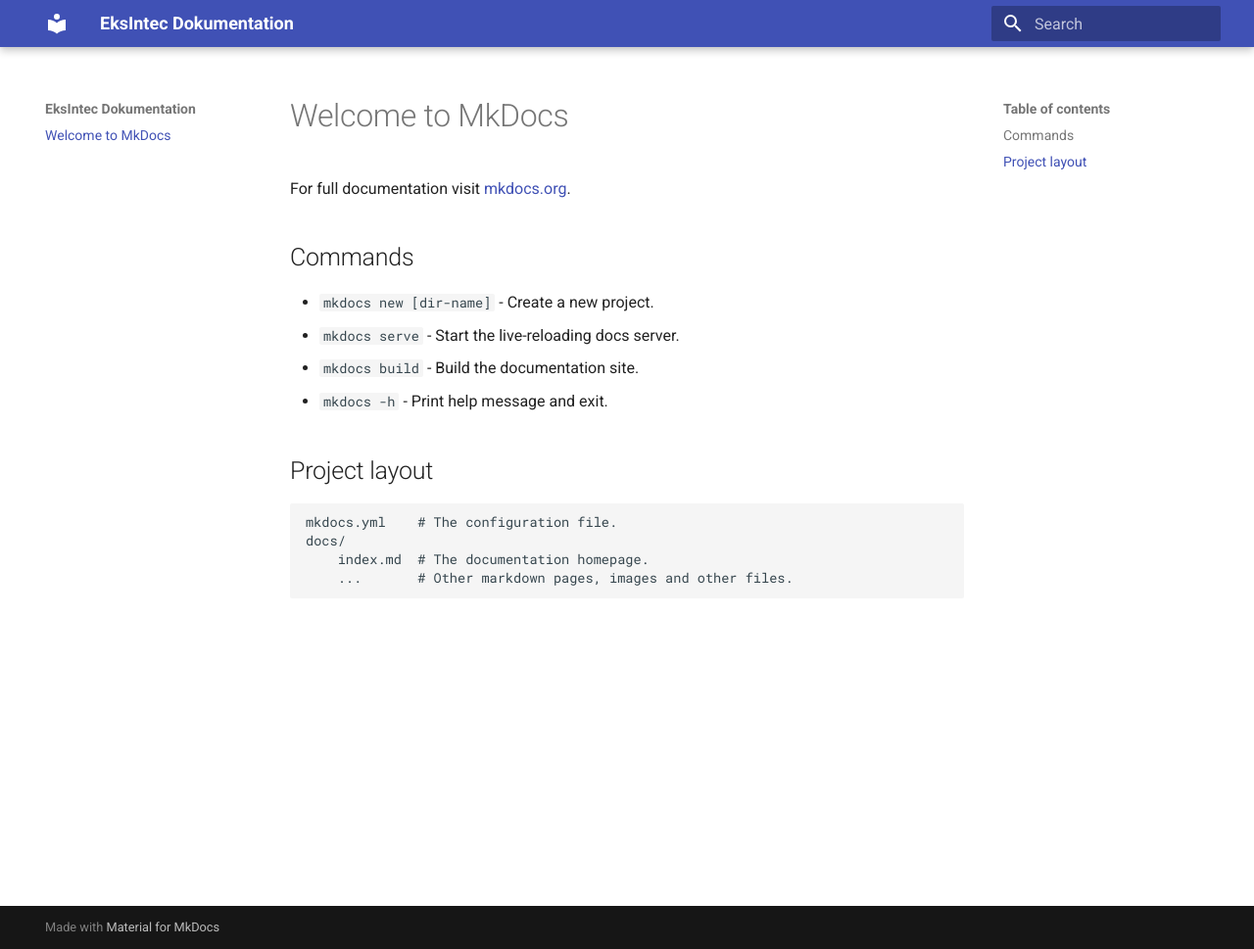
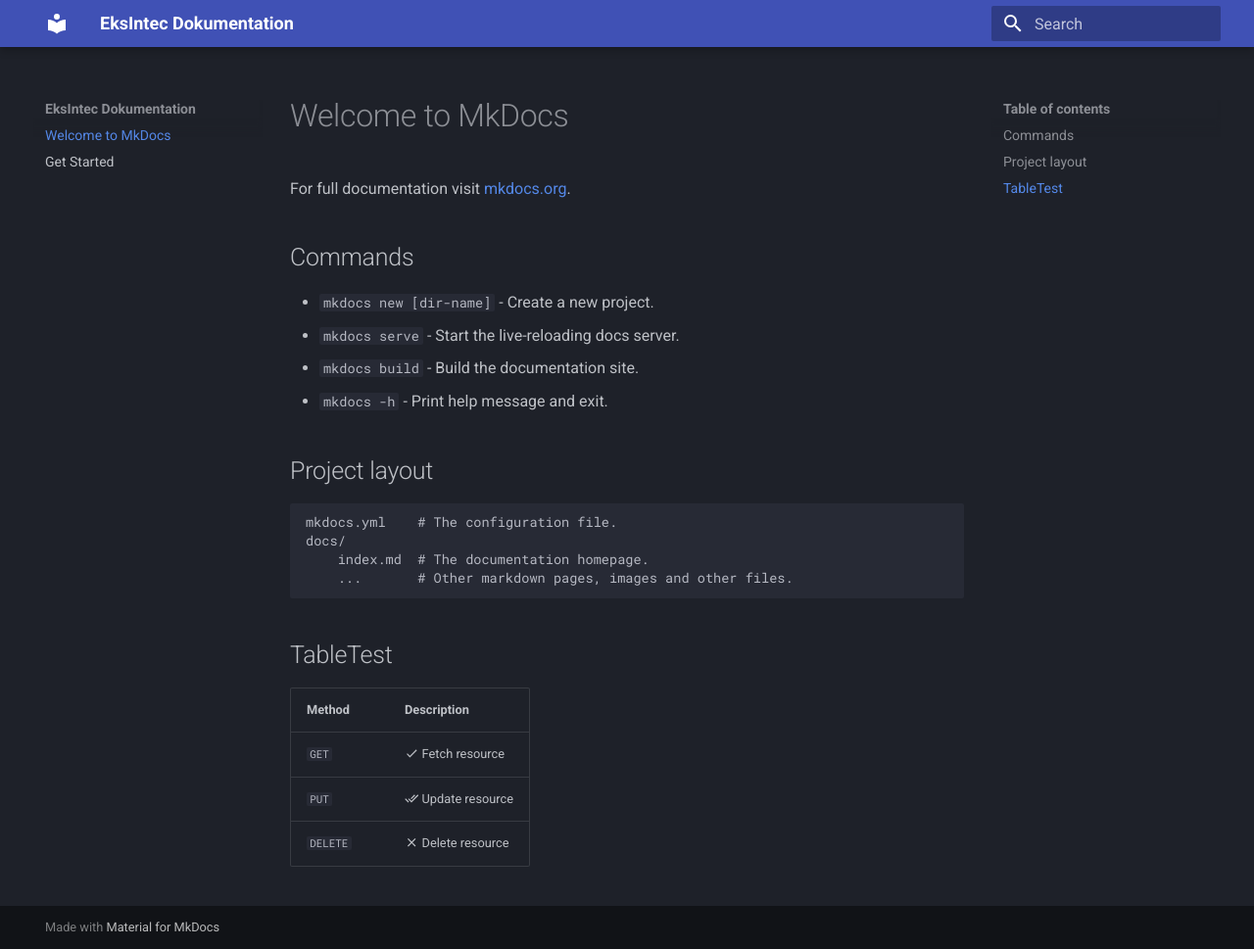
Before and after one commit to SamuelHafner/SamuelHafner.github.io, an MkDocs documentation site: the page built from docs/index.md, in a window 1280 px wide and 969 px high. Shown: the whole window at 98% size. Built offline with MkDocs 1.6.1 and Material for MkDocs 9.7.7, drawn with Linux system fonts in a browser that asks for light colours.

```diff
--- a/docs/index.md
+++ b/docs/index.md
@@ -15,3 +15,11 @@ For full documentation visit [mkdocs.org](https://www.mkdocs.org).
     docs/
         index.md  # The documentation homepage.
         ...       # Other markdown pages, images and other files.
+
+## TableTest
+
+| Method      | Description                          |
+| ----------- | ------------------------------------ |
+| `GET`       | :material-check:     Fetch resource  |
+| `PUT`       | :material-check-all: Update resource |
+| `DELETE`    | :material-close:     Delete resource |
--- a/mkdocs.yml
+++ b/mkdocs.yml
@@ -1,4 +1,19 @@
 site_name: EksIntec Dokumentation
+
+markdown_extensions:
+  - attr_list
+  - pymdownx.critic
+  - pymdownx.caret
+  - pymdownx.mark
+  - pymdownx.tilde
+  - pymdownx.smartsymbols
+  - pymdownx.betterem:
+      smart_enable: all
+  - pymdownx.emoji:
+      emoji_index: !!python/name:materialx.emoji.twemoji
+      emoji_generator: !!python/name:materialx.emoji.to_svg
 
 theme:
     name: material
+    palette:
+       scheme: slate
```
Also changed, not shown: docs/about.md (added, +60 -0 lines).
